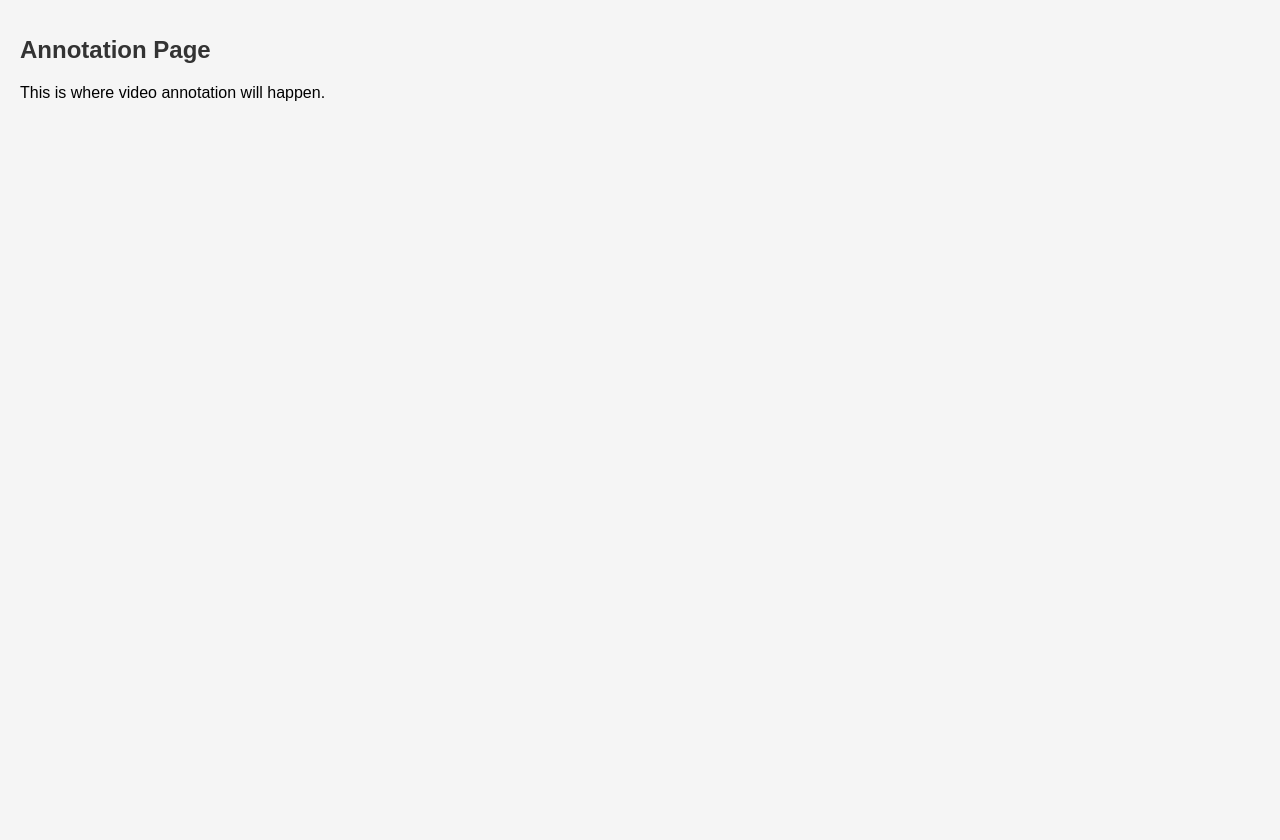
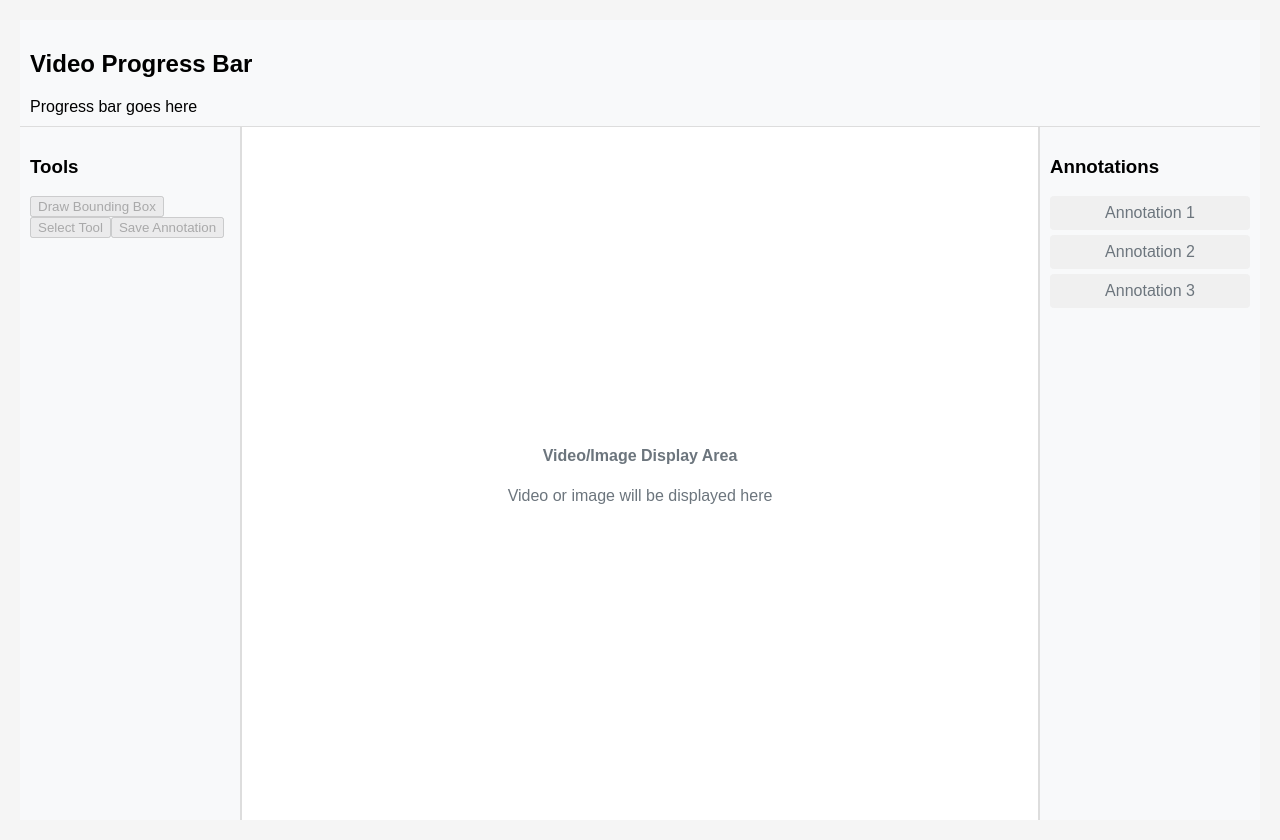
Before and after one commit to BaamPark/WebLabelMV, a React (Create React App) app in the folder labelmv-frontend/: page /annotation in a window 1280 px wide. Before the commit the page ends 800 px from the top, so only its background shows below. Built offline with nearby package versions, Linux system fonts and the light colour scheme.

Commit message:
implement basic layout

```diff
--- /dev/null
+++ b/labelmv-frontend/src/AnnotationPage.css
@@ -0,0 +1,49 @@
+
+body {
+  margin: 0;
+  font-family: Arial, sans-serif;
+}
+
+.annotation-page {
+  display: flex;
+  flex-direction: column;
+  height: 100vh;
+}
+
+.header {
+  background-color: #f8f9fa;
+  padding: 10px;
+  border-bottom: 1px solid #ddd;
+}
+
+.content {
+  display: flex;
+  flex: 1;
+}
+
+.sidebar-left, .sidebar-right {
+  width: 200px;
+  background-color: #f8f9fa;
+  padding: 10px;
+  border-right: 1px solid #ddd;
+}
+
+.sidebar-right {
+  border-right: none;
+  border-left: 1px solid #ddd;
+}
+
+.center-content {
+  flex: 1;
+  display: flex;
+  justify-content: center;
+  align-items: center;
+  background-color: #fff;
+  border-left: 1px solid #ddd;
+  border-right: 1px solid #ddd;
+}
+
+.placeholder {
+  text-align: center;
+  color: #6c757d;
+}
--- /dev/null
+++ b/labelmv-frontend/src/AnnotationPage.js
@@ -0,0 +1,47 @@
+
+
+import React from 'react';
+import './AnnotationPage.css';
+
+const AnnotationPage = () => {
+  return (
+    <div className="annotation-page">
+      {/* Header for video progress bar */}
+      <header className="header">
+        <h2>Video Progress Bar</h2>
+        <div className="progress-placeholder">Progress bar goes here</div>
+      </header>
+
+      {/* Main content area with three columns */}
+      <div className="content">
+        {/* Left sidebar for buttons */}
+        <aside className="sidebar-left">
+          <h3>Tools</h3>
+          <button className="btn btn-primary" disabled>Draw Bounding Box</button>
+          <button className="btn btn-secondary" disabled>Select Tool</button>
+          <button className="btn btn-success" disabled>Save Annotation</button>
+        </aside>
+
+        {/* Center area for video/image display */}
+        <div className="center-content">
+          <div className="video-placeholder placeholder">
+            <h4>Video/Image Display Area</h4>
+            <p>Video or image will be displayed here</p>
+          </div>
+        </div>
+
+        {/* Right sidebar for annotation list */}
+        <aside className="sidebar-right">
+          <h3>Annotations</h3>
+          <ul className="annotation-list placeholder">
+            <li>Annotation 1</li>
+            <li>Annotation 2</li>
+            <li>Annotation 3</li>
+          </ul>
+        </aside>
+      </div>
+    </div>
+  );
+};
+
+export default AnnotationPage;
--- a/labelmv-frontend/src/App.js
+++ b/labelmv-frontend/src/App.js
@@ -1,15 +1,7 @@
 import React from 'react';
 import { BrowserRouter as Router, Route, Routes } from 'react-router-dom';
 import ProjectPage from './ProjectPage';
-
-const AnnotationPage = () => {
-  return (
-    <div>
-      <h1>Annotation Page</h1>
-      <p>This is where video annotation will happen.</p>
-    </div>
-  );
-};
+import AnnotationPage from './AnnotationPage';
 
 function App() {
   return (
```
